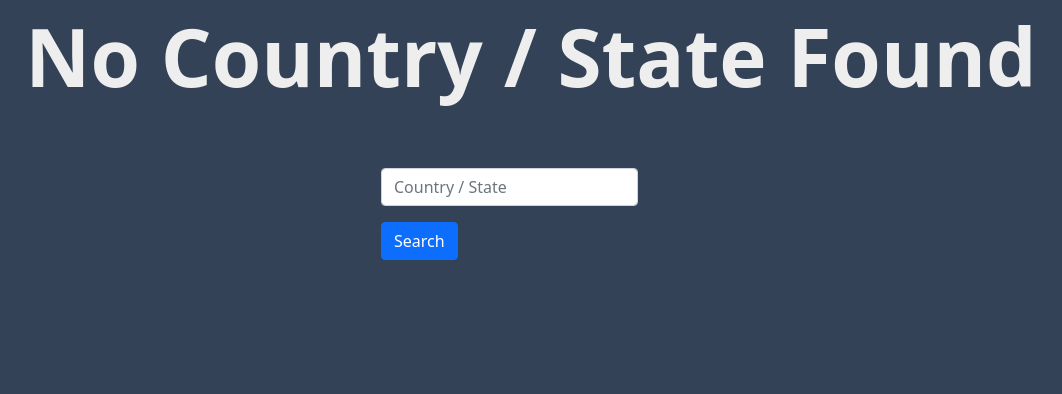
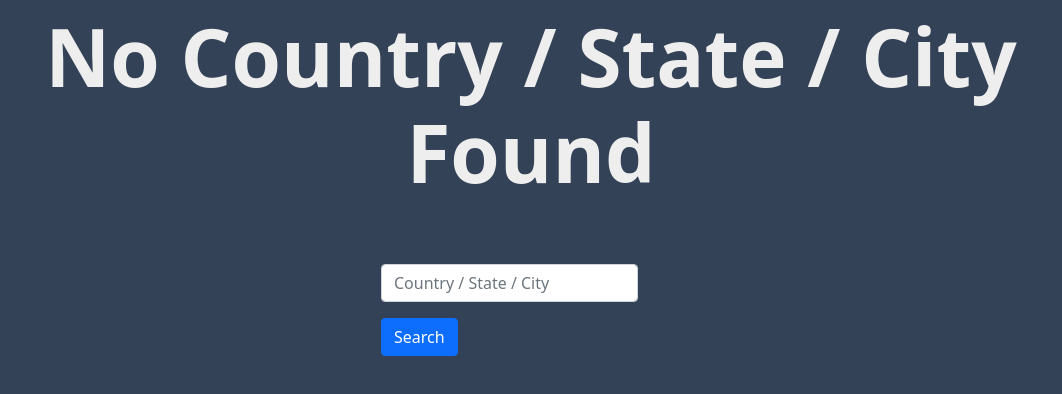
Before and after one commit to OJDylan/react-weather-app, a React (Create React App) app: page / in a window 1280 px wide. Shown: the top 394 px of the page, without its empty margins (109-1171 px from the left). Built offline with nearby package versions, Linux system fonts and the light colour scheme; no server answers.

Commit message:
copywriting changes

```diff
--- a/src/CountrySearch.js
+++ b/src/CountrySearch.js
@@ -19,7 +19,8 @@ const CountrySearch = ({ setCountry }) => {
           <input
             type="text"
             className="form-control"
-            placeholder="Country / State"
+            placeholder="Country / State / City"
+            value={inputValue}
             onChange={handleInputChange}
           />
         </div>
--- a/src/WeatherInfo.js
+++ b/src/WeatherInfo.js
@@ -16,7 +16,7 @@ const WeatherInfo = ({ weatherData }) => {
         </div>
       ) : (
         <div>
-          <h1>No Country / State Found</h1>
+          <h1>No Country / State / City Found</h1>
         </div>
       )}
     </div>
```
